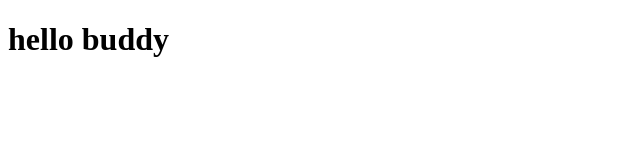
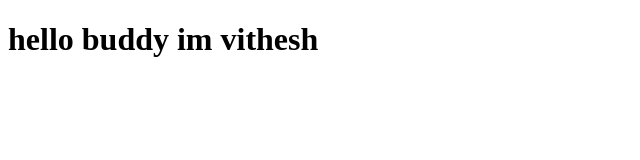
Before and after one commit to vithesh45/demo, a plain HTML site: page index.html in a window 1280 px wide. Shown: the whole page, without its empty margins (0-640 px from the left). Drawn offline with Linux system fonts and the light colour scheme.

Commit message:
added file name

```diff
--- a/index.html
+++ b/index.html
@@ -6,6 +6,6 @@
     <title>Document</title>
 </head>
 <body>
-    <h1>hello buddy</h1>
+    <h1>hello buddy im vithesh</h1>
 </body>
 </html>
```
